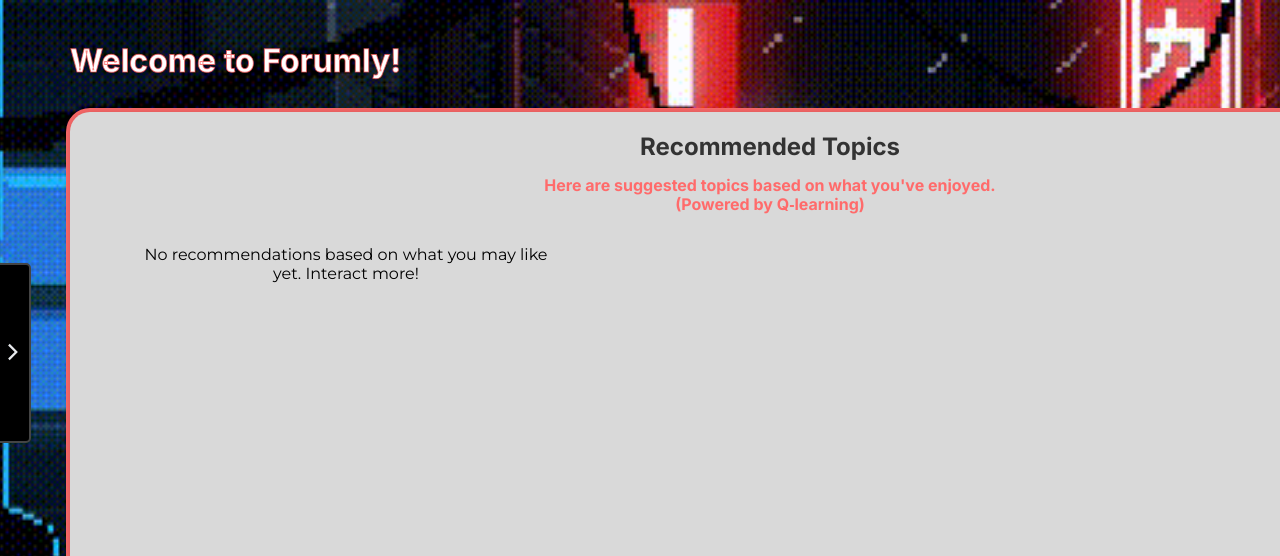
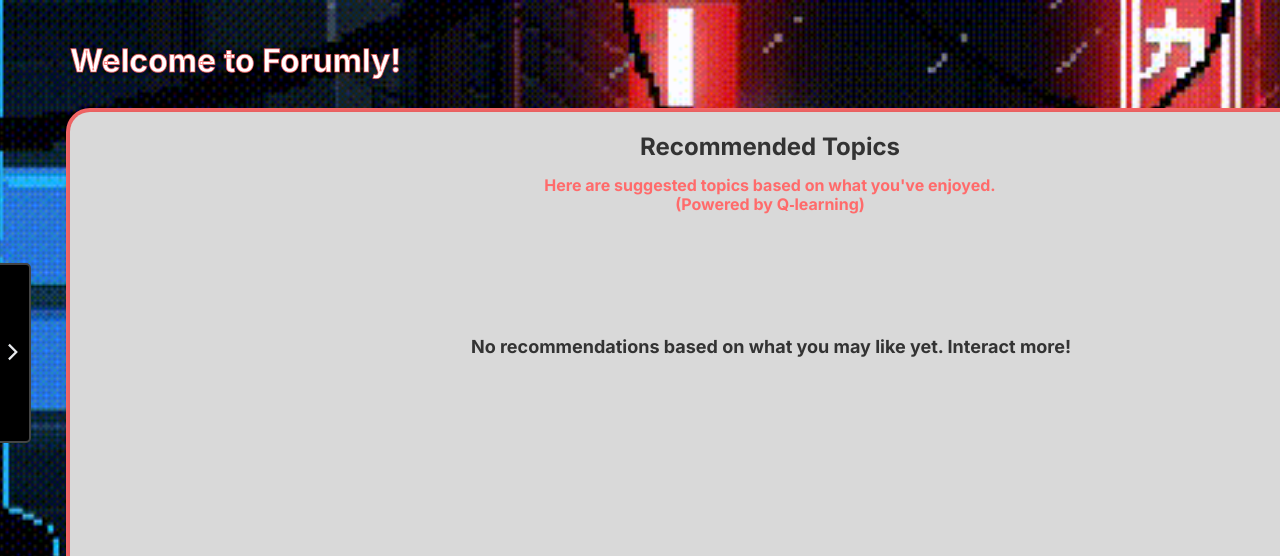
Before and after one commit to hachikyuji/Forumly, a Django app: template sociallearning/app/templates/homepage.html in a window 1280 px wide. Shown: the top 556 px of the page. Run offline with Django 5.2, Linux system fonts and the light colour scheme; the template is opened without the code that fills it, so the values that code supplies are empty; some web fonts are replaced.

Commit message:
empty recommendation text fix

```diff
--- a/sociallearning/app/templates/homepage.html
+++ b/sociallearning/app/templates/homepage.html
@@ -42,7 +42,7 @@
                     </div>
                 {% endfor %}
             {% else %}
-                <p>No recommendations based on what you may like yet. Interact more!</p>
+                <p class="no-recommendation">No recommendations based on what you may like yet. Interact more!</p>
             {% endif %}
         </div>
     </div>
--- a/sociallearning/static/styles/homepage.css
+++ b/sociallearning/static/styles/homepage.css
@@ -77,6 +77,13 @@ body {
     margin-left: 61px;
 }
 
+.recommendation-grid:empty {
+    display: flex;
+    justify-content: center;
+    align-items: center;
+    min-height: 200px;
+}
+
 .recommendation-card {
     background-color: #ffffff;
     border: 1px solid #e0e0e0;
@@ -117,6 +124,19 @@ body {
     font-family: 'Montserrat', sans-serif;
 }
 
+.no-recommendation {
+    display: flex;
+    justify-content: center;
+    align-items: center;
+    min-height: 200px;
+    grid-column: 1 / -1;
+    font-size: 18px;
+    color: #333;
+    font-weight: bold;
+    font-family: 'Inter';
+}
+
+
 /* Responsive layout */
 @media (max-width: 1024px) {
     .recommendation-grid {
```
Also changed, not shown: sociallearning/db.sqlite3, 1 other file.
